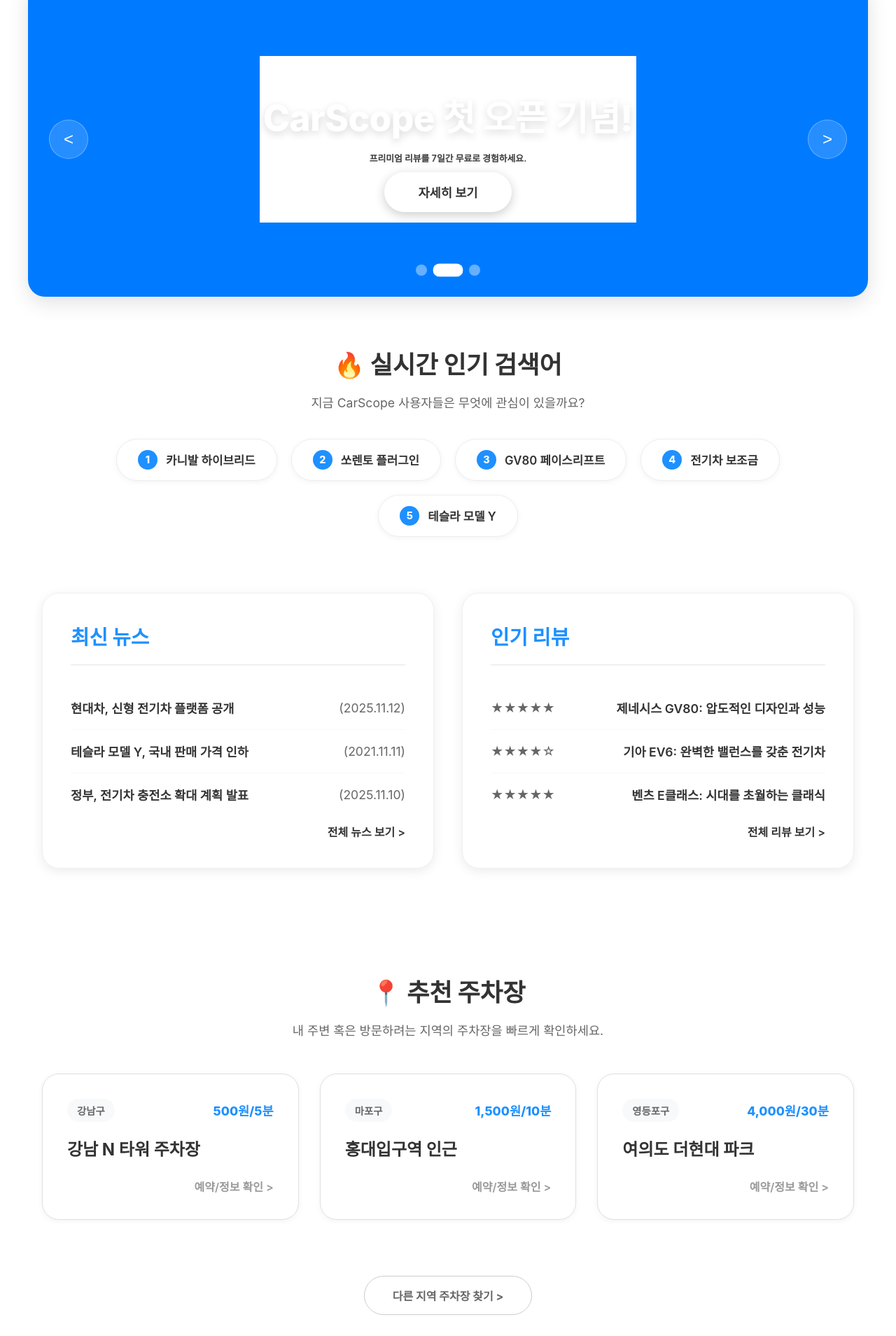
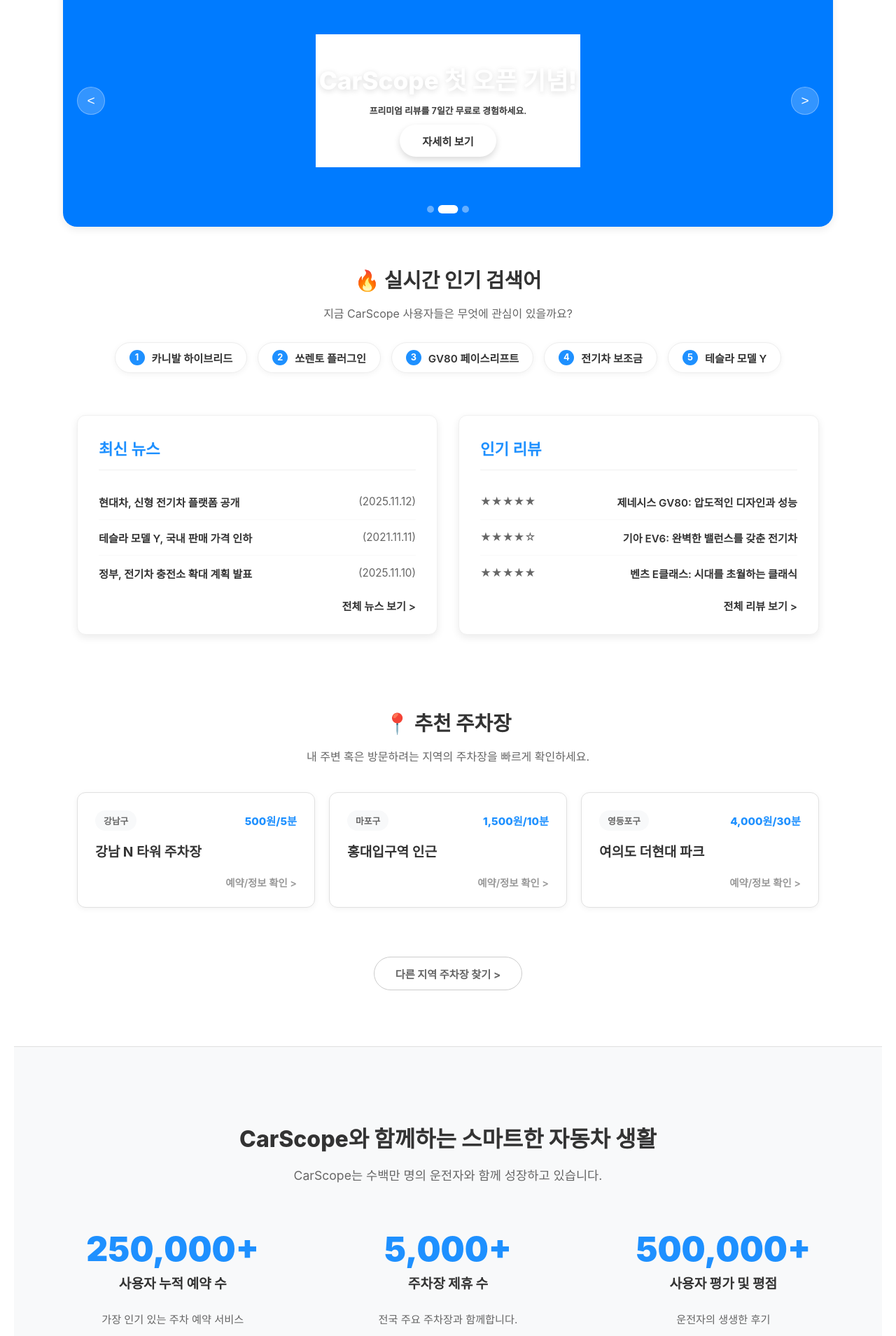
Before and after one commit to 2024136034-hakcheol/car-scope, a React (Create React App) app: page / in a window 1280 px wide. Shown: the part 231-2140 px from the top of the page at 70% size. Built offline with nearby package versions, Linux system fonts and the light colour scheme; no server answers.

Commit message:
style: HomePage 폰트 및 배너 크기 축소, 레이아웃 최적화

```diff
--- a/src/styles/HomePage.css
+++ b/src/styles/HomePage.css
@@ -7,10 +7,9 @@
     --text-light: #999;
     --white: #ffffff;
     --shadow-sm: 0 2px 8px rgba(0, 0, 0, 0.05);
-    --shadow-md: 0 4px 16px rgba(0, 0, 0, 0.08);
-    --shadow-lg: 0 8px 30px rgba(0, 0, 0, 0.12);
+    --shadow-md: 0 4px 12px rgba(0, 0, 0, 0.08);
     --radius-md: 12px;
-    --radius-lg: 24px;
+    --radius-lg: 20px;
     --transition: all 0.3s cubic-bezier(0.25, 0.8, 0.25, 1);
 }
 
@@ -28,12 +27,12 @@
 .main-banner-slider-wrapper {
     position: relative;
     width: 100%;
-    max-width: 1200px;
-    height: 450px;
-    margin: 40px 20px;
+    max-width: 1100px;
+    height: 360px;
+    margin: 30px 20px;
     border-radius: var(--radius-lg);
     overflow: hidden;
-    box-shadow: var(--shadow-lg);
+    box-shadow: var(--shadow-md);
 }
 
 .main-banner-slider {
@@ -46,7 +45,7 @@
     display: flex;
     width: 100%;
     height: 100%;
-    transition: transform 0.6s cubic-bezier(0.25, 1, 0.5, 1);
+    transition: transform 0.5s cubic-bezier(0.25, 1, 0.5, 1);
 }
 
 .slide-item {
@@ -62,46 +61,45 @@
 }
 
 .banner-content {
-    max-width: 800px;
+    max-width: 700px;
     z-index: 2;
-    padding: 40px;
+    padding: 20px;
     color: var(--white);
 }
 
 .banner-content h2 {
-    font-size: 3.2rem;
-    margin-bottom: 20px;
+    font-size: 2.2rem;
+    margin-bottom: 15px;
     font-weight: 800;
     line-height: 1.2;
-    letter-spacing: -0.5px;
-    text-shadow: 0 4px 12px rgba(0, 0, 0, 0.15);
+    text-shadow: 0 2px 8px rgba(0, 0, 0, 0.15);
 }
 
 .banner-content p {
-    font-size: 1.4rem;
-    margin-bottom: 40px;
+    font-size: 1.1rem;
+    margin-bottom: 30px;
     opacity: 0.95;
     font-weight: 500;
-    line-height: 1.6;
-    text-shadow: 0 2px 4px rgba(0, 0, 0, 0.1);
+    line-height: 1.5;
+    text-shadow: 0 1px 3px rgba(0, 0, 0, 0.1);
 }
 
 .banner-cta {
     display: inline-block;
-    padding: 16px 48px;
+    padding: 12px 32px;
     background-color: var(--white);
     color: var(--text-primary);
     text-decoration: none;
     font-weight: 700;
-    font-size: 1.1rem;
+    font-size: 0.95rem;
     border-radius: 50px;
     transition: var(--transition);
-    box-shadow: 0 4px 15px rgba(0, 0, 0, 0.2);
+    box-shadow: 0 4px 10px rgba(0, 0, 0, 0.15);
 }
 
 .banner-cta:hover {
-    transform: translateY(-4px) scale(1.02);
-    box-shadow: 0 8px 25px rgba(0, 0, 0, 0.25);
+    transform: translateY(-3px);
+    box-shadow: 0 6px 15px rgba(0, 0, 0, 0.2);
     background-color: #f0f8ff;
     color: var(--primary-color);
 }
@@ -110,12 +108,12 @@
     position: absolute;
     top: 50%;
     transform: translateY(-50%);
-    background: rgba(255, 255, 255, 0.15);
+    background: rgba(255, 255, 255, 0.2);
     border: 1px solid rgba(255, 255, 255, 0.3);
     color: var(--white);
-    font-size: 1.5rem;
-    width: 56px;
-    height: 56px;
+    font-size: 1.2rem;
+    width: 40px;
+    height: 40px;
     border-radius: 50%;
     cursor: pointer;
     z-index: 10;
@@ -123,40 +121,39 @@
     align-items: center;
     justify-content: center;
     transition: var(--transition);
-    backdrop-filter: blur(5px);
+    backdrop-filter: blur(4px);
 }
 
 .slider-nav-arrows .arrow:hover {
-    background: rgba(255, 255, 255, 0.35);
+    background: rgba(255, 255, 255, 0.4);
     transform: translateY(-50%) scale(1.1);
 }
 
 .slider-nav-arrows .prev {
-    left: 30px;
+    left: 20px;
 }
 
 .slider-nav-arrows .next {
-    right: 30px;
+    right: 20px;
 }
 
 .slider-dots {
     position: absolute;
-    bottom: 30px;
+    bottom: 20px;
     left: 50%;
     transform: translateX(-50%);
     display: flex;
-    gap: 12px;
+    gap: 8px;
     z-index: 10;
 }
 
 .dot {
-    width: 12px;
-    height: 12px;
+    width: 10px;
+    height: 10px;
     background: rgba(255, 255, 255, 0.4);
     border-radius: 50%;
     cursor: pointer;
     transition: var(--transition);
-    border: 2px solid transparent;
 }
 
 .dot:hover {
@@ -166,61 +163,61 @@
 .dot.active {
     background: var(--white);
     transform: scale(1.2);
-    width: 32px;
+    width: 24px;
     border-radius: 10px;
 }
 
 .hot-trends-section {
     width: 100%;
-    max-width: 1200px;
+    max-width: 1100px;
     text-align: center;
-    margin-bottom: 80px;
+    margin-bottom: 60px;
     padding: 0 20px;
     box-sizing: border-box;
 }
 
 .hot-trends-section h2 {
-    font-size: 2.2rem;
+    font-size: 1.8rem;
     color: var(--text-primary);
-    margin-bottom: 15px;
+    margin-bottom: 10px;
     font-weight: 800;
     display: flex;
     align-items: center;
     justify-content: center;
-    gap: 10px;
+    gap: 8px;
 }
 
 .hot-trends-section p {
     color: var(--text-secondary);
-    margin-bottom: 40px;
-    font-size: 1.1rem;
+    margin-bottom: 30px;
+    font-size: 1rem;
 }
 
 .trend-list-container {
     display: flex;
     justify-content: center;
-    gap: 20px;
+    gap: 15px;
     flex-wrap: wrap;
 }
 
 .trend-item-card {
     background: var(--white);
-    padding: 15px 30px;
+    padding: 10px 20px;
     border-radius: 50px;
     border: 1px solid #eee;
     box-shadow: var(--shadow-sm);
     display: flex;
     align-items: center;
-    gap: 12px;
+    gap: 10px;
     font-weight: 600;
-    font-size: 1.05rem;
+    font-size: 0.95rem;
     color: var(--text-primary);
     transition: var(--transition);
     cursor: pointer;
 }
 
 .trend-item-card:hover {
-    transform: translateY(-5px);
+    transform: translateY(-3px);
     border-color: var(--primary-color);
     color: var(--primary-color);
     box-shadow: var(--shadow-md);
@@ -229,69 +226,51 @@
 .trend-rank {
     background: var(--primary-color);
     color: var(--white);
-    width: 28px;
-    height: 28px;
+    width: 22px;
+    height: 22px;
     border-radius: 50%;
     display: flex;
     align-items: center;
     justify-content: center;
-    font-size: 0.9rem;
-    font-weight: 800;
+    font-size: 0.8rem;
+    font-weight: 700;
 }
 
 .main-content-grid {
     display: flex;
-    gap: 40px;
+    gap: 30px;
     width: 100%;
-    max-width: 1200px;
+    max-width: 1100px;
     padding: 0 20px;
-    margin-bottom: 120px;
+    margin-bottom: 80px;
     box-sizing: border-box;
 }
 
 .card {
     flex: 1;
     background: var(--white);
-    padding: 40px;
-    border-radius: var(--radius-lg);
+    padding: 30px;
+    border-radius: var(--radius-md);
     box-shadow: var(--shadow-md);
     border: 1px solid #f0f0f0;
     transition: var(--transition);
     display: flex;
     flex-direction: column;
-    position: relative;
-    overflow: hidden;
-}
-
-.card::before {
-    content: '';
-    position: absolute;
-    top: 0;
-    left: 0;
-    width: 100%;
-    height: 4px;
-    background: var(--primary-color);
-    opacity: 0;
-    transition: var(--transition);
 }
 
 .card:hover {
-    transform: translateY(-8px);
-    box-shadow: var(--shadow-lg);
-}
-
-.card:hover::before {
-    opacity: 1;
+    transform: translateY(-5px);
+    box-shadow: 0 8px 20px rgba(0, 0, 0, 0.1);
 }
 
 .card h3 {
-    font-size: 1.8rem;
+    font-size: 1.4rem;
     color: var(--primary-color);
     margin-top: 0;
-    margin-bottom: 30px;
-    border-bottom: 2px solid #f0f0f0;
-    padding-bottom: 20px;
-    font-weight: 800;
+    margin-bottom: 20px;
+    border-bottom: 1px solid #f0f0f0;
+    padding-bottom: 15px;
+    font-weight: 700;
 }
 
 .card ul {
@@ -302,10 +281,10 @@
 }
 
 .card li {
-    padding: 18px 0;
-    border-bottom: 1px solid #f8f8f8;
+    padding: 14px 0;
+    border-bottom: 1px solid #f9f9f9;
     color: var(--text-secondary);
-    font-size: 1.1rem;
+    font-size: 0.95rem;
     display: flex;
     align-items: center;
     justify-content: space-between;
@@ -320,6 +299,7 @@
     text-decoration: none;
     font-weight: 600;
     transition: color 0.2s;
+    font-size: 0.95rem;
 }
 
 .more-link:hover {
@@ -329,47 +309,46 @@
 
 .parking-recommendation-section {
     width: 100%;
-    max-width: 1200px;
+    max-width: 1100px;
     padding: 0 20px;
-    margin-bottom: 120px;
+    margin-bottom: 80px;
     text-align: center;
     box-sizing: border-box;
 }
 
 .parking-recommendation-section h2 {
-    font-size: 2.2rem;
+    font-size: 1.8rem;
     color: var(--text-primary);
-    margin-bottom: 15px;
+    margin-bottom: 10px;
     font-weight: 800;
 }
 
 .parking-recommendation-section p {
     color: var(--text-secondary);
-    margin-bottom: 50px;
-    font-size: 1.1rem;
+    margin-bottom: 40px;
+    font-size: 1rem;
 }
 
 .parking-spot-grid {
     display: grid;
-    grid-template-columns: repeat(auto-fit, minmax(320px, 1fr));
-    gap: 30px;
+    grid-template-columns: repeat(auto-fit, minmax(280px, 1fr));
+    gap: 20px;
 }
 
 .parking-spot-card {
     background: var(--white);
     border: 1px solid #e0e0e0;
-    border-radius: var(--radius-lg);
-    padding: 35px;
+    border-radius: var(--radius-md);
+    padding: 25px;
     text-align: left;
     box-shadow: var(--shadow-sm);
     transition: var(--transition);
     display: flex;
     flex-direction: column;
-    position: relative;
 }
 
 .parking-spot-card:hover {
-    transform: translateY(-6px);
+    transform: translateY(-5px);
     box-shadow: var(--shadow-md);
     border-color: var(--primary-color);
 }
@@ -377,28 +356,28 @@
 .spot-header {
     display: flex;
     justify-content: space-between;
-    margin-bottom: 20px;
+    margin-bottom: 15px;
     align-items: center;
 }
 
 .spot-area {
     background-color: var(--secondary-color);
     color: var(--text-secondary);
-    padding: 6px 14px;
-    border-radius: 20px;
-    font-size: 0.9rem;
+    padding: 5px 12px;
+    border-radius: 15px;
+    font-size: 0.8rem;
     font-weight: 700;
 }
 
 .spot-price {
     color: var(--primary-color);
     font-weight: 800;
-    font-size: 1.1rem;
+    font-size: 0.95rem;
 }
 
 .spot-name {
-    font-size: 1.5rem;
-    margin: 0 0 25px 0;
+    font-size: 1.2rem;
+    margin: 0 0 20px 0;
     color: var(--text-primary);
     font-weight: 700;
 }
@@ -408,7 +387,7 @@
     text-decoration: none;
     color: var(--text-light);
     font-weight: 600;
-    font-size: 1rem;
+    font-size: 0.9rem;
     transition: all 0.2s;
     text-align: right;
 }
@@ -420,15 +399,15 @@
 
 .parking-more-link {
     display: inline-block;
-    padding: 15px 40px;
+    padding: 12px 30px;
     border: 1px solid #ccc;
     border-radius: 50px;
     text-decoration: none;
     color: var(--text-secondary);
     font-weight: 700;
     transition: var(--transition);
-    margin-top: 50px;
-    font-size: 1rem;
+    margin-top: 40px;
+    font-size: 0.95rem;
 }
 
 .parking-more-link:hover {
@@ -441,29 +420,29 @@
 .company-stats-section {
     width: 100%;
     background-color: var(--secondary-color);
-    padding: 100px 0;
+    padding: 80px 0;
     text-align: center;
     border-top: 1px solid #e0e0e0;
 }
 
 .company-stats-section h2 {
-    font-size: 2.5rem;
+    font-size: 2rem;
     color: var(--text-primary);
-    margin-bottom: 20px;
+    margin-bottom: 15px;
     font-weight: 800;
 }
 
 .company-stats-section p {
     color: var(--text-secondary);
-    margin-bottom: 80px;
-    font-size: 1.2rem;
+    margin-bottom: 60px;
+    font-size: 1.1rem;
 }
 
 .stats-grid {
     display: flex;
     justify-content: center;
-    gap: 100px;
-    max-width: 1200px;
+    gap: 80px;
+    max-width: 1100px;
     margin: 0 auto;
     flex-wrap: wrap;
 }
@@ -473,57 +452,54 @@
     flex-direction: column;
     align-items: center;
     justify-content: flex-start;
-    padding: 20px;
+    padding: 10px;
     flex: 1;
-    min-width: 250px;
+    min-width: 200px;
 }
 
 .stat-value {
-    font-size: 4rem;
+    font-size: 3rem;
     font-weight: 900;
-    color: var(--text-primary);
-    margin-bottom: 15px;
+    color: var(--primary-color);
+    margin-bottom: 10px;
     line-height: 1;
-    background: linear-gradient(135deg, var(--primary-color) 0%, #00c6ff 100%);
-    -webkit-background-clip: text;
-    -webkit-text-fill-color: transparent;
     display: block;
 }
 
 .stat-label-box {
-    font-size: 1.4rem;
+    font-size: 1.2rem;
     font-weight: 800;
     color: var(--text-primary);
-    margin-bottom: 10px;
+    margin-bottom: 8px;
     display: block;
 }
 
 .stat-description {
-    font-size: 1.05rem;
+    font-size: 0.95rem;
     color: var(--text-secondary);
-    line-height: 1.5;
+    line-height: 1.4;
     display: block;
 }
 
 @media (max-width: 1024px) {
     .main-banner-slider-wrapper {
-        height: 400px;
+        height: 340px;
         width: calc(100% - 40px);
     }
     .banner-content h2 {
-        font-size: 2.6rem;
+        font-size: 1.8rem;
     }
     .main-content-grid {
-        gap: 30px;
+        gap: 20px;
     }
     .stats-grid {
-        gap: 60px;
+        gap: 40px;
     }
 }
 
 @media (max-width: 768px) {
     .main-banner-slider-wrapper {
-        height: 350px;
+        height: 300px;
         border-radius: 0;
         margin: 0 0 40px 0;
         width: 100%;
@@ -532,58 +508,54 @@
         padding: 20px;
     }
     .banner-content h2 {
-        font-size: 2rem;
+        font-size: 1.6rem;
     }
     .banner-content p {
-        font-size: 1.1rem;
-        margin-bottom: 25px;
-    }
-    .banner-cta {
-        padding: 12px 30px;
         font-size: 1rem;
-    }
-    .slider-nav-arrows .arrow {
-        width: 45px;
-        height: 45px;
-        font-size: 1.2rem;
-        left: 15px;
-        right: 15px;
-    }
-    .main-content-grid {
-        flex-direction: column;
-        gap: 30px;
-    }
-    .card {
-        padding: 30px;
-    }
-    .stats-grid {
-        flex-direction: column;
-        gap: 50px;
-    }
-    .stat-value {
-        font-size: 3rem;
-    }
-}
-
-@media (max-width: 480px) {
-    .banner-content h2 {
-        font-size: 1.8rem;
+        margin-bottom: 20px;
     }
     .banner-cta {
         padding: 10px 25px;
         font-size: 0.9rem;
     }
     .slider-nav-arrows .arrow {
-        width: 36px;
-        height: 36px;
+        width: 35px;
+        height: 35px;
+        font-size: 1.1rem;
+        left: 10px;
+        right: 10px;
+    }
+    .main-content-grid {
+        flex-direction: column;
+        gap: 25px;
+    }
+    .card {
+        padding: 25px;
+    }
+    .stats-grid {
+        flex-direction: column;
+        gap: 40px;
+    }
+    .stat-value {
+        font-size: 2.5rem;
+    }
+}
+
+@media (max-width: 480px) {
+    .banner-content h2 {
+        font-size: 1.4rem;
+    }
+    .banner-cta {
+        padding: 8px 20px;
+        font-size: 0.85rem;
     }
     .hot-trends-section h2,
     .parking-recommendation-section h2,
     .company-stats-section h2 {
-        font-size: 1.8rem;
+        font-size: 1.5rem;
     }
     .trend-item-card {
-        padding: 10px 20px;
-        font-size: 0.9rem;
+        padding: 8px 16px;
+        font-size: 0.85rem;
     }
 }
```
